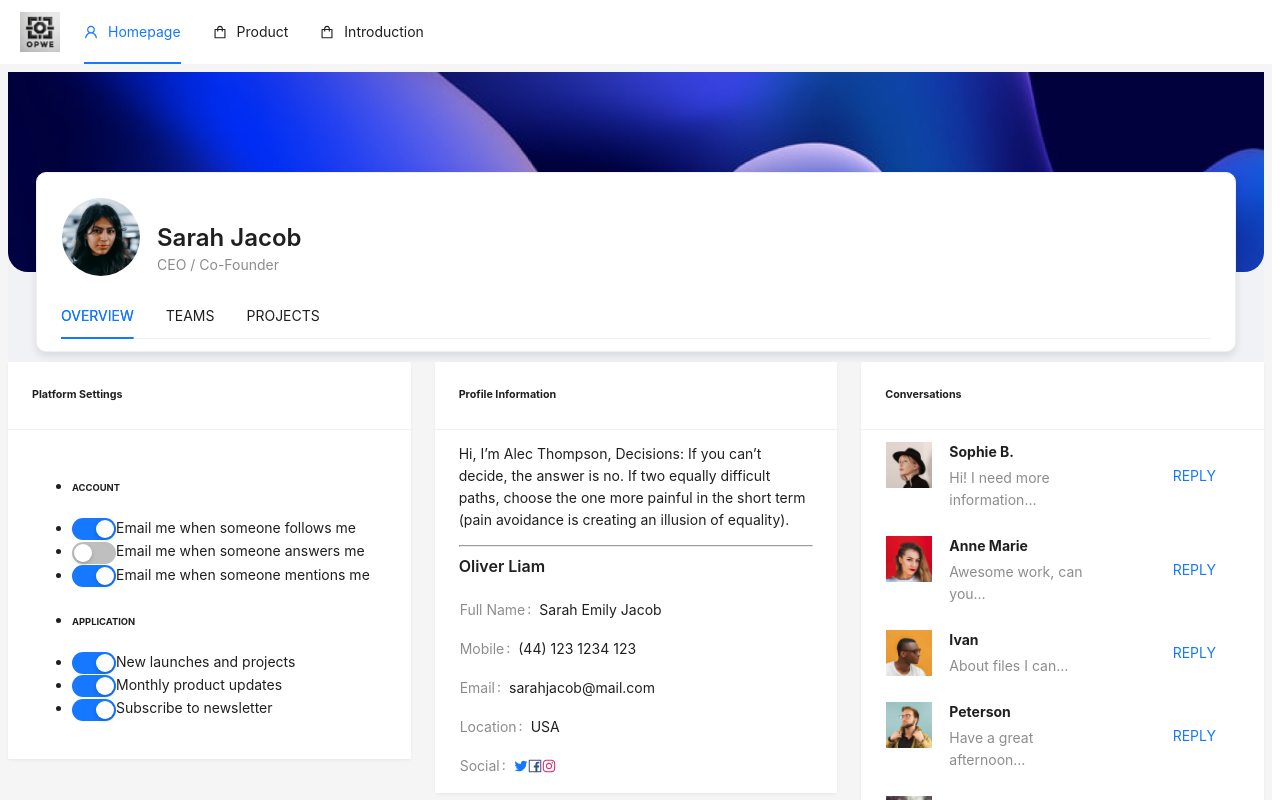
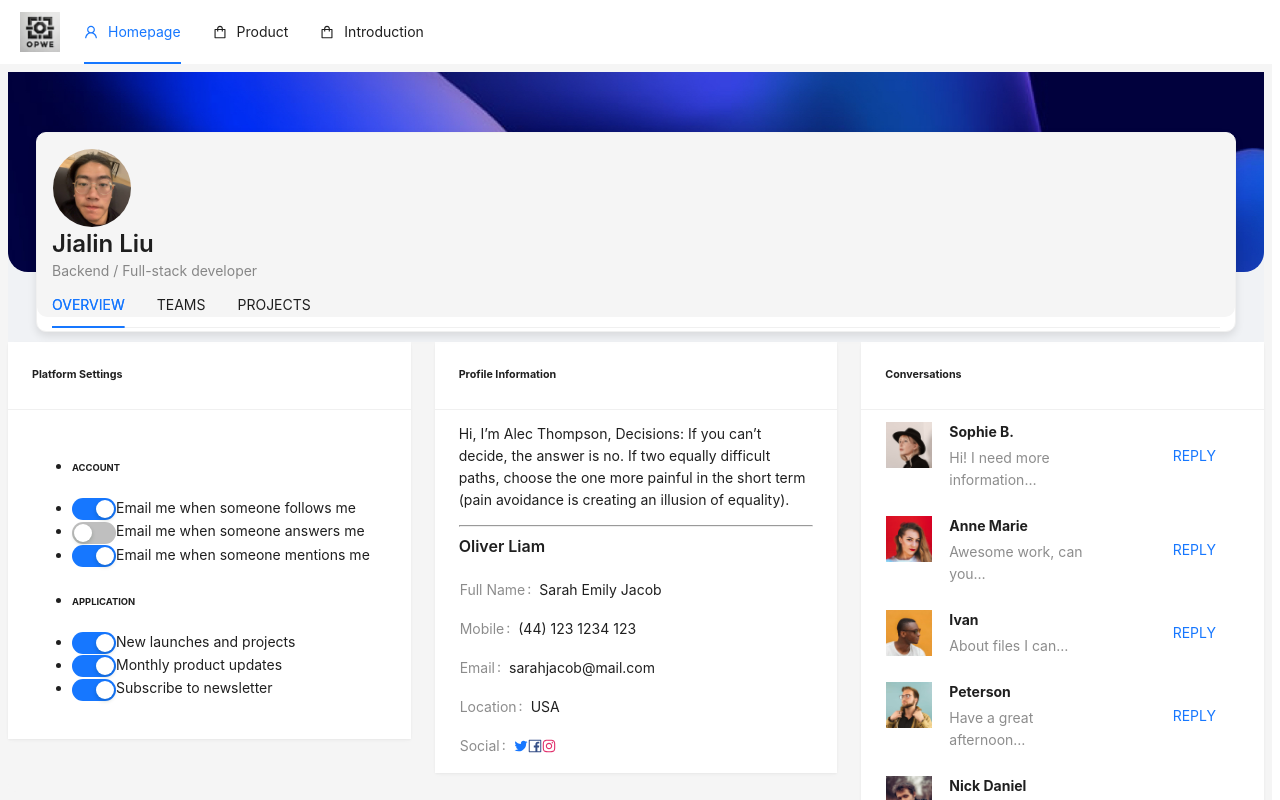
Before and after one commit to Glennnnnn/opwe_frontend, a React (Create React App) app: page /testPage in a window 1280 px wide. Built offline with nearby package versions, Linux system fonts and the light colour scheme.

Commit message:
[271124]update on porfile page and product page

```diff
--- a/src/App.tsx
+++ b/src/App.tsx
@@ -26,7 +26,7 @@ import ProductListPage from './pages/ProductPage/index';
 import ProductDetailPage from './pages/ProductPage/productDetailPage';
 import InstructionListPage from './pages/InstructionPage/index';
 import AddInstructionVideoPage from './pages/InstructionPage/addInstructionVideoPage';
-import Profile from './pages/TestPage/Profile';
+import Profile from './pages/TestPage/profile';
 import logo from '@/assets/opweLogo.png'
 
 const layoutStyle = {
--- a/src/pages/ProductPage/index.tsx
+++ b/src/pages/ProductPage/index.tsx
@@ -1,5 +1,5 @@
 import React, { useState, useEffect } from 'react';
-import { Table, Button, Card } from 'antd';
+import { Table, Button, Card, Pagination, Spin, Row, Col } from 'antd';
 import type { GetProp, TableProps } from 'antd';
 import { useNavigate } from 'react-router-dom';
 import type { SorterResult } from 'antd/es/table/interface';
@@ -71,7 +71,14 @@ const ProductListPage: React.FC = () => {
   const [productList, setProductList] = useState<Product[]>([])
   const [productCategoryList, setProductCategoryList] = useState<ProductCategory[]>([])
 
-
+  const handlePaginationChange = (page: number, pageSize?: number) => {
+    setTableParams((prev) => ({
+      pagination: {
+        current: page,
+        pageSize: pageSize || prev.pagination?.pageSize,
+      },
+    }));
+  };
 
   useEffect(() => {
     console.log("useEffect called", productListDataLoading)
@@ -99,12 +106,6 @@ const ProductListPage: React.FC = () => {
   }, [
     baseProductListData,
     productListDataLoading,
-    // productCategoryListDataLoading,
-    // tableParams.pagination?.current,
-    // tableParams.pagination?.pageSize,
-    // tableParams?.sortOrder,
-    // tableParams?.sortField,
-    // JSON.stringify(tableParams.filters),
   ]);
 
 
@@ -152,7 +153,35 @@ const ProductListPage: React.FC = () => {
     },
   ];
   // Add more columns as needed
-  return <>
+  // return <>
+  //   <Card
+  //     style={{
+  //       height: '8%',
+  //       padding: '2px 2px',
+  //       display: 'flex',            // Flexbox for alignment
+  //       alignItems: 'center',       // Center vertically
+  //       justifyContent: 'flex-end'
+  //     }}>
+  //     <Button type="primary" onClick={handleAddProductButtonClick} icon={<PlusOutlined />}>
+  //       Create New product
+  //     </Button>
+  //     <Button type="primary" onClick={handleProductDetailPageClick} style={{ marginLeft: '8px' }}>
+  //       Go to Target Page
+  //     </Button>
+  //   </Card>
+  //   <div className="table-container">
+  //     <Table
+  //       // style={{ height: '90%' }}
+  //       dataSource={productList}
+  //       columns={columns}
+  //       onChange={handleTableChange}
+  //       pagination={tableParams.pagination}
+  //     />
+  //   </div>
+  // </>
+
+  return (
+    <div style={{ padding: '20px' }}>
       <Card
         style={{
           height: '8%',
@@ -168,17 +197,34 @@ const ProductListPage: React.FC = () => {
           Go to Target Page
         </Button>
       </Card>
-    <div className="table-container">
-      <Table
-        // style={{ height: '90%' }}
-        dataSource={productList}
-        columns={columns}
-        onChange={handleTableChange}
-        pagination={tableParams.pagination}
+      {productListDataLoading ? (
+        <Spin size="large" />
+      ) : (
+        <>
+          <Row gutter={[16, 16]}>
+            {productList.map((product) => (
+              <Col span={6} key={product.productId}>
+                <Card
+                  hoverable
+                  cover={<img alt={product.productName} src={product.productImage} />}
+                  onClick={() => navigate(`/productDetailPage/${product.productId}`)}
+                >
+                  <Card.Meta title={product.productName} description={`$${product.productPrice}`} />
+                </Card>
+              </Col>
+            ))}
+          </Row>
+          <Pagination
+            current={tableParams.pagination?.current}
+            total={tableParams.pagination?.total}
+            pageSize={20}
+            onChange={handlePaginationChange}
+            style={{ marginTop: '20px', textAlign: 'center' }}
           />
+        </>
+      )}
     </div>
-  </>
-
+  );
 }
 
 export default ProductListPage;
--- a/src/pages/TestPage/Profile.tsx
+++ b/src/pages/TestPage/Profile.tsx
@@ -34,6 +34,10 @@ import {
   VerticalAlignTopOutlined,
   UserOutlined
 } from "@ant-design/icons";
+
+import "./profile.scss"
+
+import facialImg from "@/assets/images/facialImg.jpg"
 
 import bgProfile from "@/assets/images/bg-profile.jpg";
 import profilavatar from "@/assets/images/face-1.jpg";
@@ -168,60 +172,22 @@ function Profile() {
         className="profile-nav-bg"
         style={{ backgroundImage: "url(" + bgProfile + ")" }}
       ></div> */}
-      <div style={{
-        position: 'relative',
-        display: 'flex',
-        justifyContent: 'center',
-        alignItems: 'center',
-        backgroundColor: '#f0f2f5',
-      }}>
-        <div style={{
-          backgroundImage: "url(" + bgProfile + ")", // Replace with your background image URL
-          backgroundSize: 'cover',
-          backgroundPosition: 'center',
-          height: '200px',
-          width: '100%',
-          borderBottomLeftRadius: '20px',
-          borderBottomRightRadius: '20px',
-          position: 'absolute',
-          top: 0,
-          zIndex: 0,
-        }}>
-          <div style={{
-            position: 'absolute',
-            top: '0px',
-            left: '20px',
-            color: 'white',
-            zIndex: 1,
-          }}>
-            {/* <Text strong style={{ fontSize: '18px' }}>Pages / Profile</Text>
-          <Title level={2} style={{ color: 'white', margin: 0 }}>Profile</Title> */}
+      <div className="profile-container">
+        <div className="background-image">
         </div>
-        </div>
-        <Card
-          style={{
-            maxWidth: '1200px',
-            width: '100%',
-            height: '180px',
-            borderRadius: '10px',
-            boxShadow: '0 4px 8px rgba(0,0,0,0.1)',
-            marginTop: '100px', // Pull the card upwards to overlap with the background
-            zIndex: 1, // Ensure the card appears above the background
-            marginBottom: '10px'
-          }}
-          bodyStyle={{ padding: '24px' }}
-        >
+        <Card className="profile-card">
+          <div className="profile-card-body">
             {/* Profile Info */}
-          <div style={{ display: 'flex', alignItems: 'center' }}>
-            <Avatar size={80} icon={<UserOutlined />} src={profilavatar} />
-            <div style={{ marginLeft: '16px' }}>
-              <Title level={3} style={{ marginBottom: 0 }}>Sarah Jacob</Title>
-              <Text type="secondary">CEO / Co-Founder</Text>
+            <div className=".profile-info">
+              <Avatar size={80} icon={<UserOutlined />} src={facialImg} />
+              <div className="profile-info-text">
+                <Title level={3} className="profile-info-title">Jialin Liu</Title>
+                <Text type="secondary">Backend / Full-stack developer</Text>
               </div>
             </div>
 
             {/* Tabs */}
-          <Tabs defaultActiveKey="1" style={{ marginTop: '16px' }}>
+            <Tabs defaultActiveKey="1" className="profile-tabs">
               <Tabs.TabPane tab="OVERVIEW" key="1">
                 {/* Overview content here */}
               </Tabs.TabPane>
@@ -232,6 +198,7 @@ function Profile() {
                 {/* Projects content here */}
               </Tabs.TabPane>
             </Tabs>
+          </div>
         </Card>
       </div>
       <Row gutter={[24, 0]}>
--- /dev/null
+++ b/src/pages/TestPage/profile.scss
@@ -0,0 +1,97 @@
+$bg-color: #f0f2f5;
+$card-shadow: 0 4px 8px rgba(0, 0, 0, 0.1);
+$card-radius: 10px;
+$background-height: 200px;
+$background-radius: 20px;
+$profile-margin-top: 60px;
+$profile-margin-bottom: 10px;
+
+@mixin background-image($url) {
+  background-image: url(#{$url});
+  background-size: cover;
+  background-position: center;
+}
+
+// Parent Container
+.profile-container {
+  position: relative;
+  display: flex;
+  justify-content: center;
+  align-items: center;
+  background-color: $bg-color;
+
+
+  // Background Image
+  .background-image {
+    @include background-image('../../assets/images/bg-profile.jpg');
+    height: $background-height;
+    width: 100%;
+    border-bottom-left-radius: $background-radius;
+    border-bottom-right-radius: $background-radius;
+    position: absolute;
+    top: 0;
+    z-index: 0;
+
+    // // Text on Background
+    // .background-text {
+    //   position: absolute;
+    //   top: 0;
+    //   left: 20px;
+    //   color: white;
+    //   z-index: 1;
+    // }
+  }
+
+  // Profile Card
+  .profile-card {
+    max-width: 1200px;
+    width: 100%;
+    height: 200px;
+    border-radius: $card-radius;
+    box-shadow: $card-shadow;
+    margin-top: $profile-margin-top;
+    margin-bottom: $profile-margin-bottom;
+    z-index: 1;
+
+    .profile-card-body {
+      padding: 5px;
+      margin: 5px;
+    }
+
+    // Profile Info
+    .profile-info {
+      display: flex;
+      align-items: center;
+
+      .profile-info-text {
+        margin-left: 16px;
+
+        .profile-info-title {
+          margin: 0px;
+
+        }
+      }
+    }
+
+    // Tabs
+    .profile-tabs {
+      // margin-top: 16px;
+      height: 20px;
+    }
+  }
+}
+
+.profile-container .ant-card-body {
+  background-color: #f5f5f5;
+  padding: 5px;
+  border-radius: 10px;
+  margin-bottom: 20px;
+}
+
+.profile-container .ant-tabs-nav {
+  margin: 0px;
+}
+
+.profile-container .ant-typography {
+  margin: 0px;
+}
```
Also changed, not shown: src/assets/images/facialImg.jpg (added). Lines whose indentation alone changed are shown as unchanged.
